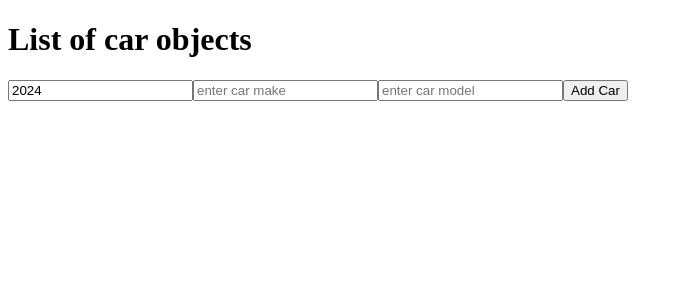
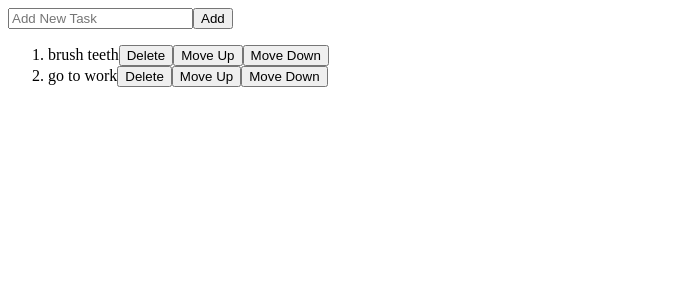
Before and after one commit to Mercury1565/React_Learning-Path, a React (Vite) app in the folder my-react-app/: page / in a window 1280 px wide. Shown: the top 300 px of the page, without its empty margins (0-683 px from the left). Built offline with nearby package versions, Linux system fonts and the light colour scheme.

Commit message:
finish toDoList exercise

```diff
--- a/my-react-app/src/App.jsx
+++ b/my-react-app/src/App.jsx
@@ -1,11 +1,11 @@
-import MyComponent from "./components/MyComponent.jsx"
+import ToDoList from "./components/ToDoList.jsx"
 
 function App() {
 
   return(
     <>
 
-    <MyComponent/>
+    <ToDoList/>
 
     </>
   )
--- a/my-react-app/src/components/MyComponent.jsx
+++ /dev/null
@@ -1,81 +0,0 @@
-import React, {useState} from 'react'
-
-function MyComponent(){
-    const [cars, setCars] = useState([])
-
-    const [carYear, setCarYear] = useState(new Date().getFullYear());
-    const [carMake, setCarMake] = useState("");
-    const [carModel, setCarModel] = useState("");
-
-    function handelAddCar(){
-        // Use updater function for best practice
-        setCars(c => [...cars , {
-            year: carYear,
-            make: carMake,
-            model: carModel
-        }]);
-
-        //Reset to default
-        setCarYear(new Date().getFullYear());
-        setCarMake('');
-        setCarModel('');
-    }
-
-    function handelRemoveCar(index){
-        setCars(c => cars.filter((car, i) => index !== i))
-    }
-
-    function handelYearChange(event){
-        setCarYear(event.target.value)
-    }
-
-    function handelMakeChange(event){
-        setCarMake(event.target.value)
-    }
-
-    function handelModelChange(event){
-        setCarModel(event.target.value)
-    }
-
-    return(
-        <div>
-            <h1> List of car objects </h1>
-
-            <ul>
-                {cars.map((car, index) =>
-                    <div key={index}>
-                        <li>
-                            {car.year} {car.make} {car.model}
-                            <button onClick={() => handelRemoveCar(index)}>
-                                Remove car
-                            </button>
-                        </li>
-                    </div>)
-                }
-            </ul>
-
-
-            <input
-                type='number'
-                value={carYear}
-                placeholder='enter car year'
-                onChange={handelYearChange}
-            />
-            <input
-                type='text'
-                value={carMake}
-                placeholder='enter car make'
-                onChange={handelMakeChange}
-            />
-            <input
-                type='text'
-                value={carModel}
-                placeholder='enter car model'
-                onChange={handelModelChange}
-            />
-            <button onClick={handelAddCar}> Add Car </button>
-        </div>
-    );
-}
-
-export default MyComponent
--- /dev/null
+++ b/my-react-app/src/components/ToDoList.jsx
@@ -0,0 +1,71 @@
+import React, {useState} from 'react'
+
+function ToDoList(){
+    const [tasks, setTasks] = useState(["brush teeth", "go to work"]);
+    const [newTask, setNewTask] = useState([]);
+
+    function handleInput(event){
+        setNewTask(event.target.value);
+    }
+
+    function handleAddNewTask(){
+        if(newTask !== '') {
+            setTasks(t => [...t, newTask])
+            setNewTask('')
+        }
+    }
+
+    function handleDeleteTask(index){
+        setTasks(t => t.filter((task, i) => index !== i))
+    }
+
+    function handleMoveTaskUp(i){
+        if(i > 0){
+            const newOrder = [...tasks];
+            [newOrder[i - 1], newOrder[i]] = [newOrder[i], newOrder[i - 1]]
+            setTasks(newOrder)
+        }
+    }
+
+    function handleMoveTaskDown(i){
+        if(i < tasks.length - 1){
+            const newOrder = [...tasks];
+            [newOrder[i + 1], newOrder[i]] = [newOrder[i], newOrder[i + 1]]
+            setTasks(newOrder)
+        }
+    }
+    return(
+        <div>
+            <input
+                type='text'
+                value={newTask}
+                placeholder='Add New Task'
+                onChange={handleInput}
+            />
+            <button onClick={handleAddNewTask}>
+                Add
+            </button>
+
+            <ol>
+                {tasks.map((task, index) =>
+                    <li key={index}>
+                        {task}
+                        <button onClick={() => handleDeleteTask(index)}>
+                            Delete
+                        </button>
+
+                        <button onClick={() => handleMoveTaskUp(index)}>
+                            Move Up
+                        </button>
+
+                        <button onClick={() => handleMoveTaskDown(index)}>
+                            Move Down
+                        </button>
+                    </li>
+                )}
+            </ol>
+        </div>
+    )
+}
+
+export default ToDoList
```
